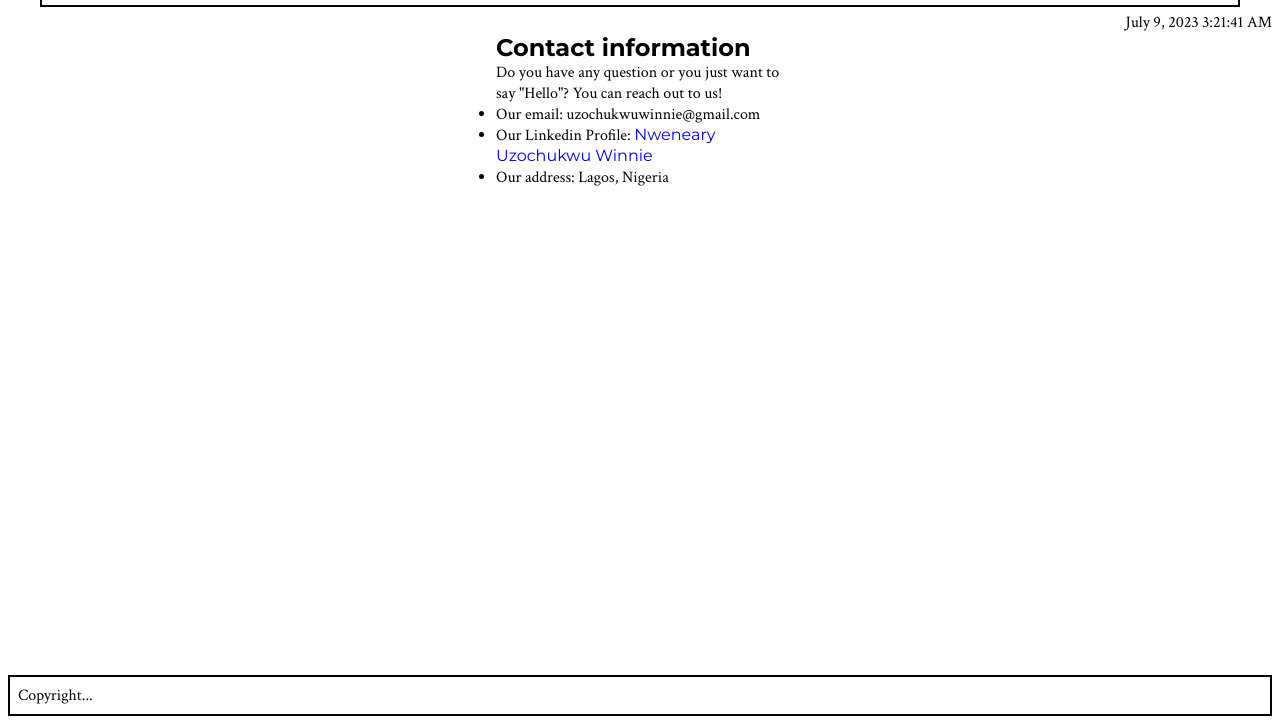
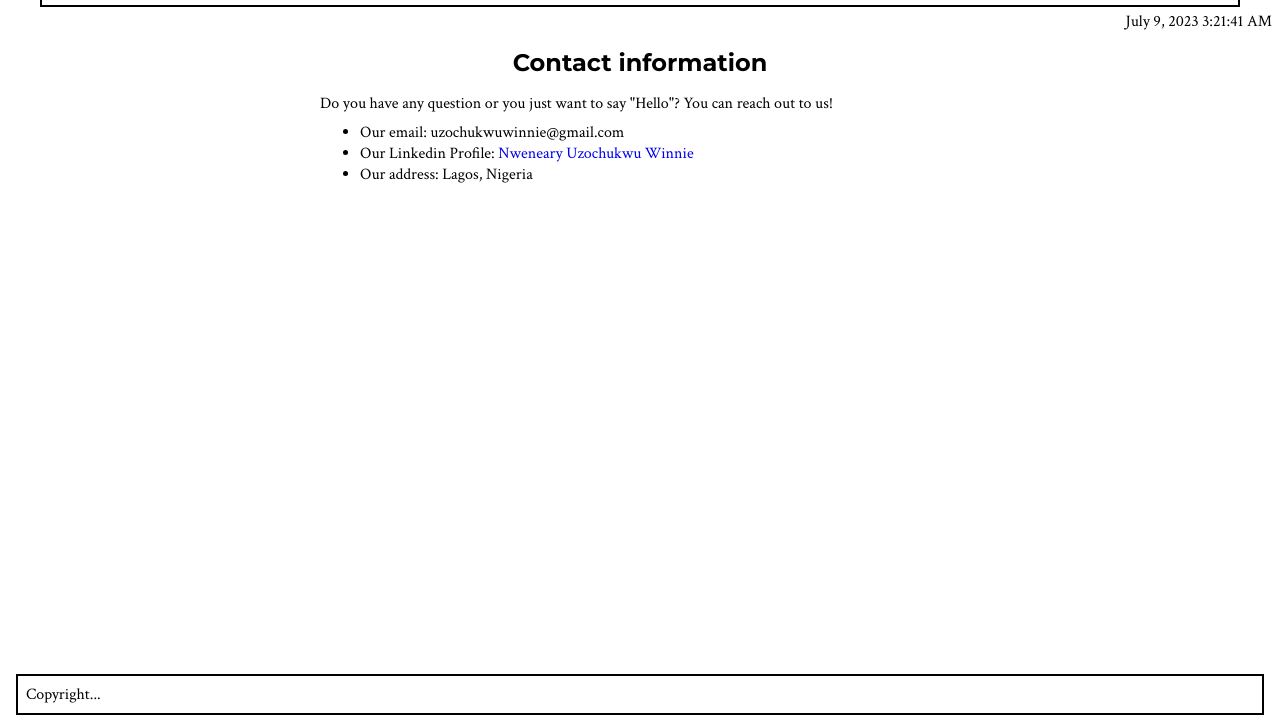
Before and after one commit to Wineshuga/AwesomeBooks, a website: page index.html in a window 1280 px wide. Both pictures are taken after a click on the item "Contact". Shown: the part 76-800 px from the top of the page. Drawn offline with Linux system fonts and the light colour scheme.

Commit message:
Style contact page

```diff
--- a/style.css
+++ b/style.css
@@ -9,12 +9,25 @@
 }
 
 p,
-li {
+li,
+a {
   font-family: 'Crimson Text', serif;
 }
 
 body {
   padding: 0 0.5rem;
+}
+
+header {
+    height: 5.15rem;
+}
+
+main {
+    height: calc(100vh - 9.1rem);
+}
+
+footer {
+    height: 2.6rem;
 }
 
 .form-sec,
@@ -28,6 +41,10 @@ nav > ul {
   list-style: none;
   align-items: center;
   justify-content: space-between;
+}
+
+nav li {
+    cursor: pointer;
 }
 
 nav {
@@ -48,7 +65,6 @@ nav > h1 {
 
 section {
   max-width: 20rem;
-  width: 18rem;
   margin: auto;
 }
 
@@ -93,12 +109,25 @@ button {
     padding: 0.3rem;
 }
 
+.contact {
+    max-width: 40rem;
+}
+
+.contact > h2 {
+    margin: 1rem 0;
+    text-align: center;
+}
+
+.contact ul {
+    margin: 0.5rem 0 0.5rem 2.5rem;
+}
+
 footer {
   border: 2px solid;
   padding: 0.5rem;
   margin: 0.5rem;
-  position: absolute;
-  bottom: 0;
-  left: 0;
-  right: 0;
 }
+
+@media (min-width: 601px) {
+
+}
```
